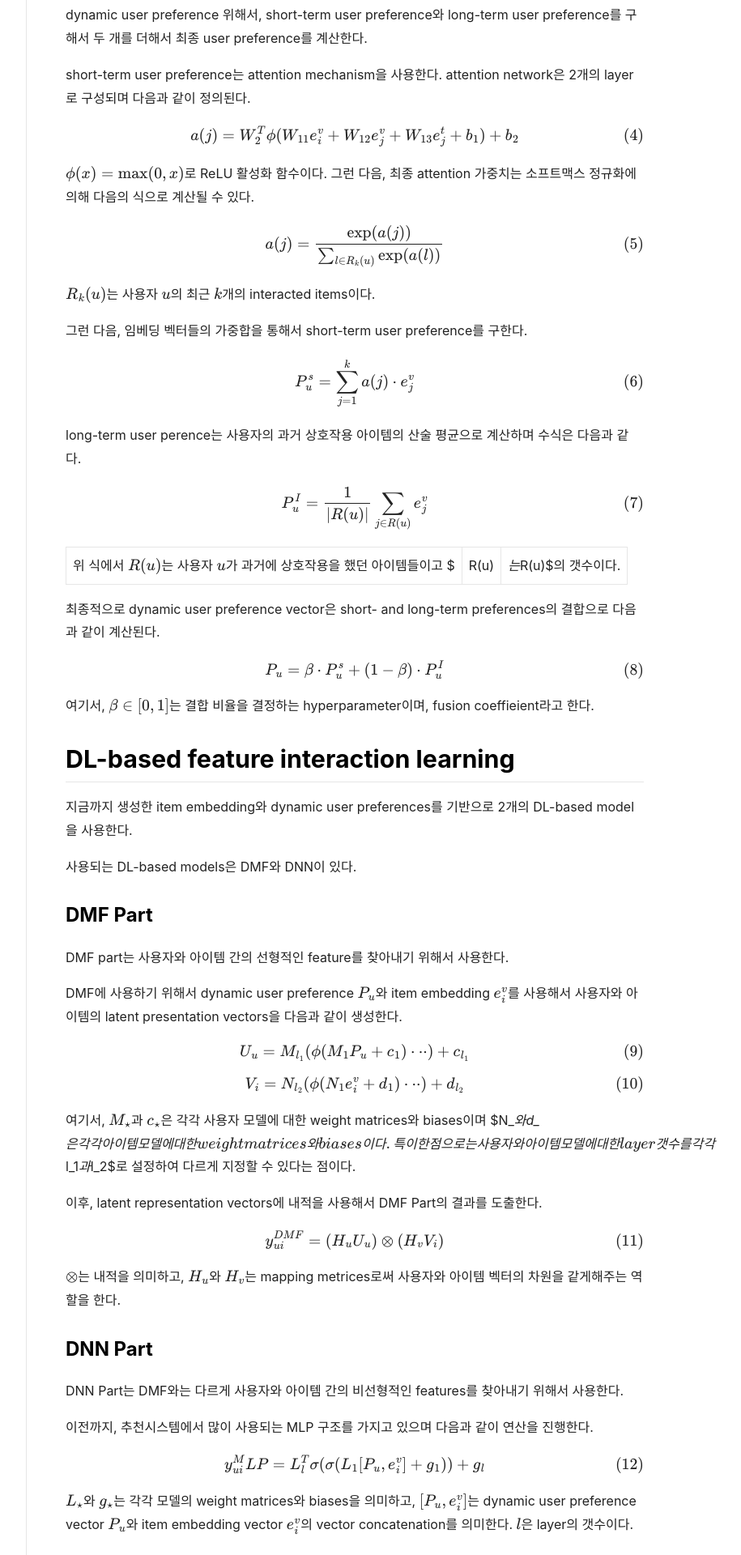
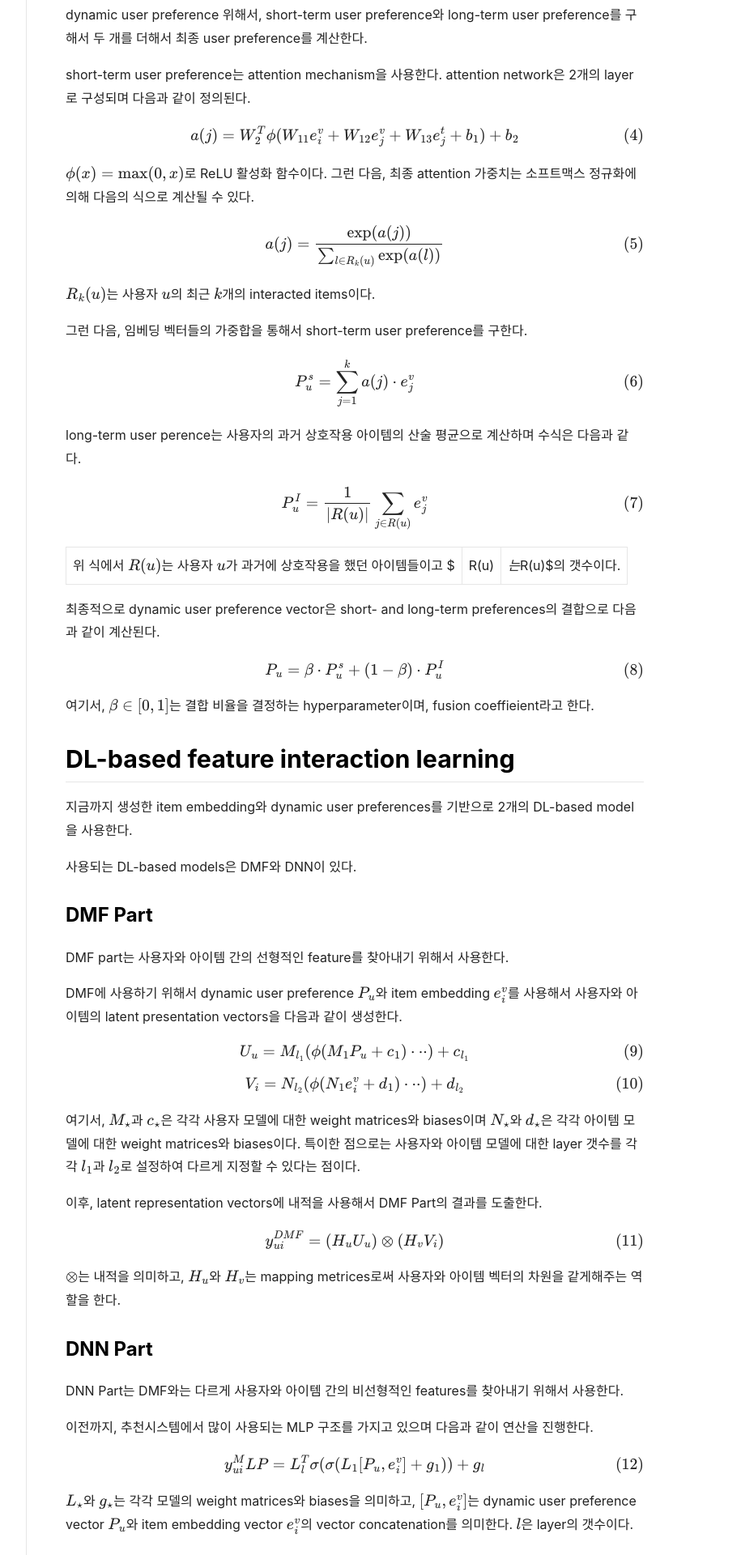
Before and after one commit to ds-ai96/ds-ai96.github.io, a Jekyll site: the page built from _posts/2022-08-11-RS-Paper-No5.md, in a window 1280 px wide. Shown: the part 3080-5000 px from the top of the page at 81% size, without its empty margins (217-1132 px from the left). Built offline with Jekyll 4.4.1, drawn with Linux system fonts in a browser that asks for light colours; nearby versions of some CDN libraries; formulas are drawn with MathJax 3; part of the change alters nothing that is shown.

Commit message:
0811 ver4

```diff
--- a/_posts/2022-08-11-RS-Paper-No5.md
+++ b/_posts/2022-08-11-RS-Paper-No5.md
@@ -106,7 +106,7 @@ $$U_u = M_{l_1}(\phi (M_1 P_u + c_1) \cdot \cdot \cdot) + c_{l_1}$$
 
 $$V_i = N_{l_2}(\phi (N_1 e_i^v + d_1) \cdot \cdot \cdot) + d_{l_2}$$
 
-여기서, $M_\star$과 $c_\star$은 각각 사용자 모델에 대한 weight matrices와 biases이며 $N_*$와 $d_*$은 각각 아이템 모델에 대한 weight matrices와 biases이다. 특이한 점으로는 사용자와 아이템 모델에 대한 layer 갯수를 각각 $l_1$과 $l_2$로 설정하여 다르게 지정할 수 있다는 점이다.
+여기서, $M_\star$과 $c_\star$은 각각 사용자 모델에 대한 weight matrices와 biases이며 $N_\star$와 $d_\star$은 각각 아이템 모델에 대한 weight matrices와 biases이다. 특이한 점으로는 사용자와 아이템 모델에 대한 layer 갯수를 각각 $l_1$과 $l_2$로 설정하여 다르게 지정할 수 있다는 점이다.
 
 이후, latent representation vectors에 내적을 사용해서 DMF Part의 결과를 도출한다.
 
@@ -146,7 +146,9 @@ $$L(\Theta) = \sum_{(u, i) \in R^+ \cup R^-} r_{ui} \log \hat{r}_{ui} + (1 - r_{
 
 - **RQ3**: TADCF의 각 hyperparameters가 추천 성능에 어떠한 영향을 미치는가?
 
-실험을 위해서 MovieLens-100k(M100k), MovieLens-1M(M1m), LastFM(Lastfm), Amazon music(Amusic), 및 Amazon movies and TV (Amovie) 데이터셋을 사용하였다. Amusic와 Lastfm은 interaction time information이 없기 때문에 time embedding 및 time-aware attention mechanisms의 실험은 진행하지 않는다.
+실험을 위해서 MovieLens-100k(M100k), MovieLens-1M(M1m), LastFM(Lastfm), Amazon music(Amusic), 및 Amazon movies and TV (Amovie) 데이터셋을 사용하였다.
+
+Amusic와 Lastfm은 interaction time information이 없기 때문에 time embedding 및 time-aware attention mechanisms의 실험은 진행하지 않는다.
 
 각 데이터셋에 대한 정보는 다음과 같다.
 
@@ -154,15 +156,15 @@ $$L(\Theta) = \sum_{(u, i) \in R^+ \cup R^-} r_{ui} \log \hat{r}_{ui} + (1 - r_{
 
 ## Implementation details
 
-- Embedding layer: item embedding dimension 64
-- Attention layer: short-term preferences을 모델링하기 위해서 사용자의 최근 20개의 interactions을 사용
-- Two DNN models: item과 user의 preference을 모델링하기 위해서 dimension이 80, 40dls 2-layer DNN을 사용
-- Representation learning phase: user와 item의 latent vectors을 위해서 2개의 3-layer NN을 사용하며 dimension은 128, 64, 32이다.
+- **Embedding layer**: item embedding dimension 64
+- **Attention layer**: short-term preferences을 모델링하기 위해서 사용자의 최근 20개의 interactions을 사용
+- **Two DNN models**: item과 user의 preference을 모델링하기 위해서 dimension이 80, 40dls 2-layer DNN을 사용
+- **Representation learning phase**: user와 item의 latent vectors을 위해서 2개의 3-layer NN을 사용하며 dimension은 128, 64, 32이다.
 - Prediction layer: 4-layer MLP model을 사용하며, dimensions은 128, 64, 32, 16
 
 ## RQ1: Recommendation performance comparison
 
-<p align="center"><img src="/image/RS-Paper-No5/RS-Paper-No5-Table3.png" height="400px" width="800px"></p>
+![Table3](/image/RS-Paper-No5/RS-Paper-No5-Table3.png)
 
 <p align="center"><img src="/image/RS-Paper-No5/RS-Paper-No5-Table4.png" height="300px" width="600px"></p>
 
```
